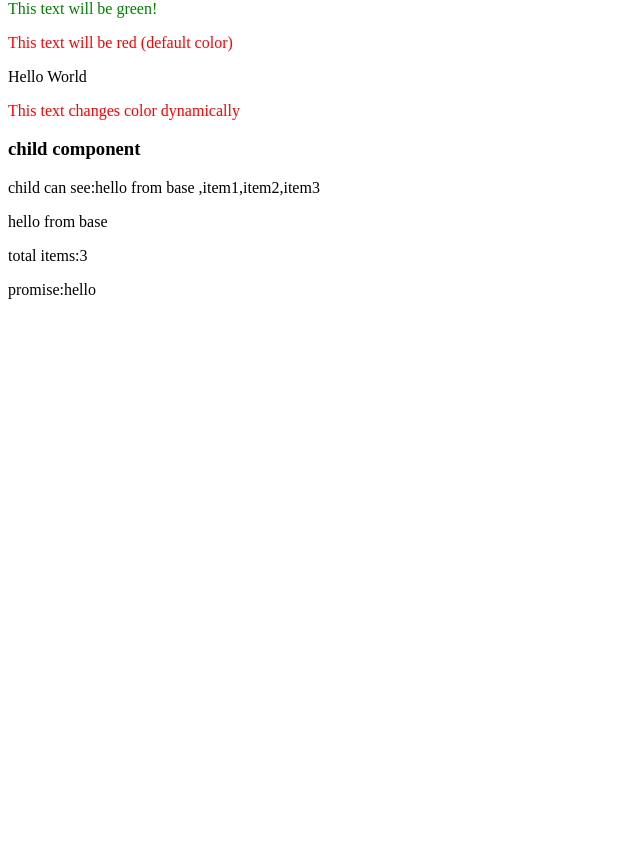
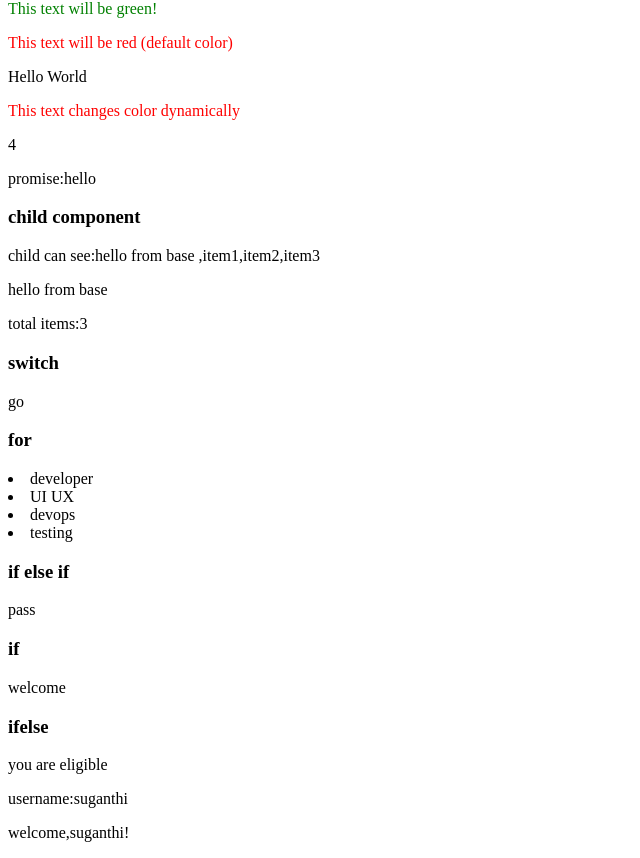
Before and after one commit to Harini-sparkout/project1, an Angular app: page / in a window 1280 px wide. Shown: the part 852-1710 px from the top of the page, without its empty margins (0-640 px from the left). Before the commit the page ends 1167 px from the top, so only its background shows below. Built offline with nearby package versions, Linux system fonts and the light colour scheme.

Commit message:
Update app.html

```diff
--- a/src/app/app.html
+++ b/src/app/app.html
@@ -12,5 +12,8 @@
   This text changes color dynamically
 </p>
 
-<app-child ></app-child>
+<app-Count></app-Count>
 <app-promise></app-promise>
+<app-child></app-child>
+<app-structural></app-structural>
+<app-private></app-private>
```
